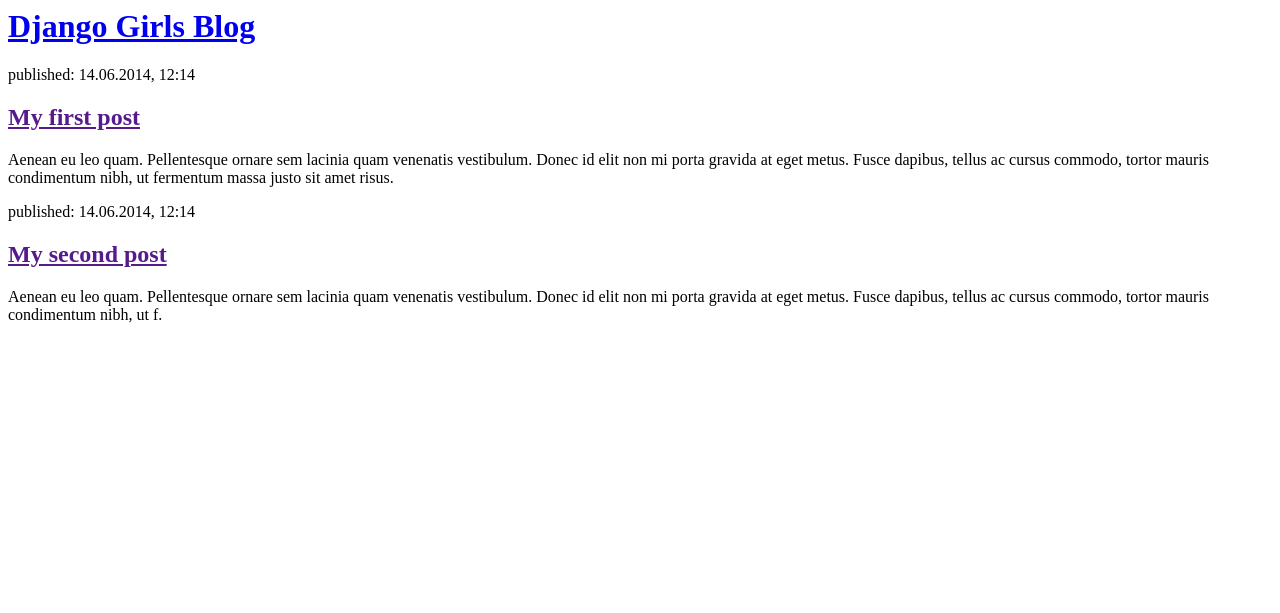
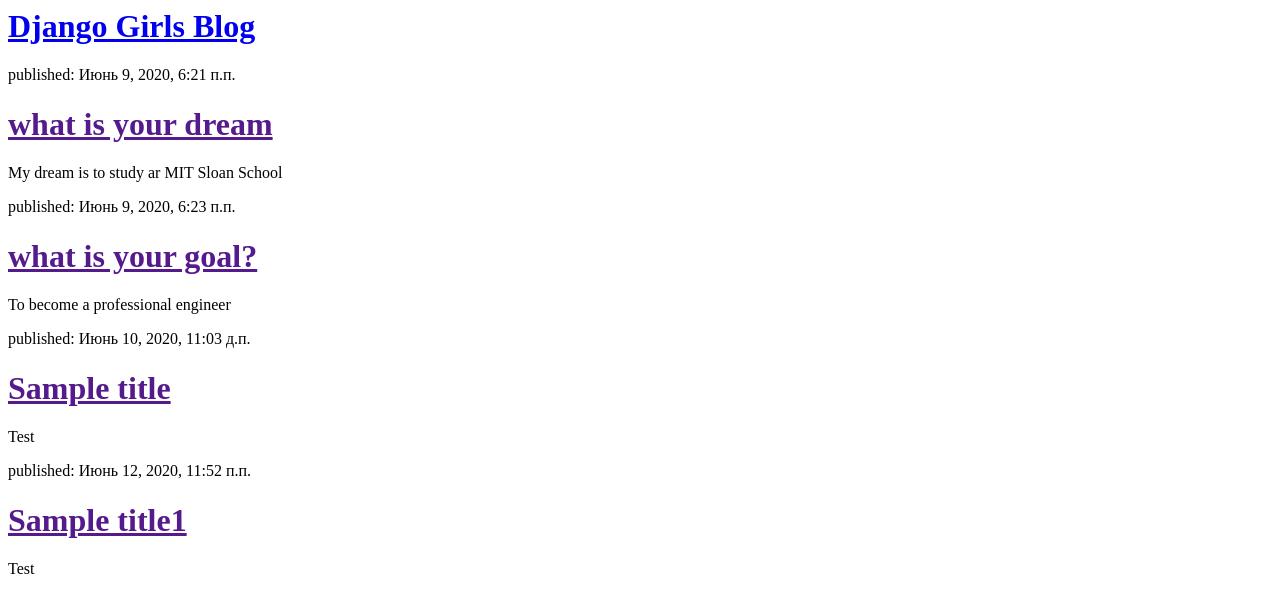
Before and after one commit to UuljanAitnazarova/my-first-blog, a Django app: page / in a window 1280 px wide. Shown: the top 613 px of the page. Run offline with Django 3.2, Linux system fonts and the light colour scheme; data comes from the database, SQL or seed files in the repository; both versions use the stored data as it was after the commit.

Commit message:
Modified templates to display posts from database.

```diff
--- a/blog/templates/blog/post_list.html
+++ b/blog/templates/blog/post_list.html
@@ -1,4 +1,4 @@
-<html>
+<!-- <html>
     <head>
         <title>Django Girls blog</title>
     </head>
@@ -7,11 +7,10 @@
             <h1><a href="/">Django Girls Blog</a></h1>
         </div>
 
-        <div>
-            <p>published: 14.06.2014, 12:14</p>
-            <h2><a href="">My first post</a></h2>
-            <p>Aenean eu leo quam. Pellentesque ornare sem lacinia quam venenatis vestibulum. Donec id elit non mi porta gravida at eget metus. Fusce dapibus, tellus ac cursus commodo, tortor mauris condimentum nibh, ut fermentum massa justo sit amet risus.</p>
-        </div>
+        {% for post in posts %}
+            {{ post }}
+        {% endfor %}
+
 
         <div>
             <p>published: 14.06.2014, 12:14</p>
@@ -19,4 +18,16 @@
             <p>Aenean eu leo quam. Pellentesque ornare sem lacinia quam venenatis vestibulum. Donec id elit non mi porta gravida at eget metus. Fusce dapibus, tellus ac cursus commodo, tortor mauris condimentum nibh, ut f.</p>
         </div>
     </body>
-</html>
+</html> -->
+
+<div>
+    <h1><a href="/">Django Girls Blog</a></h1>
+</div>
+
+{% for post in posts %}
+    <div>
+        <p>published: {{ post.published_date }}</p>
+        <h1><a href="">{{ post.title }}</a></h1>
+        <p>{{ post.text|linebreaksbr }}</p>
+    </div>
+{% endfor %}
--- a/blog/views.py
+++ b/blog/views.py
@@ -1,5 +1,8 @@
 from django.shortcuts import render
+from django.utils import timezone
+from .models import Post
 
 
 def post_list(request):
-    return render(request, 'blog/post_list.html', {})
+    posts = Post.objects.filter(published_date__lte=timezone.now()).order_by('published_date')
+    return render(request, 'blog/post_list.html', {'posts': posts})
```
Also changed, not shown: db.sqlite3.
